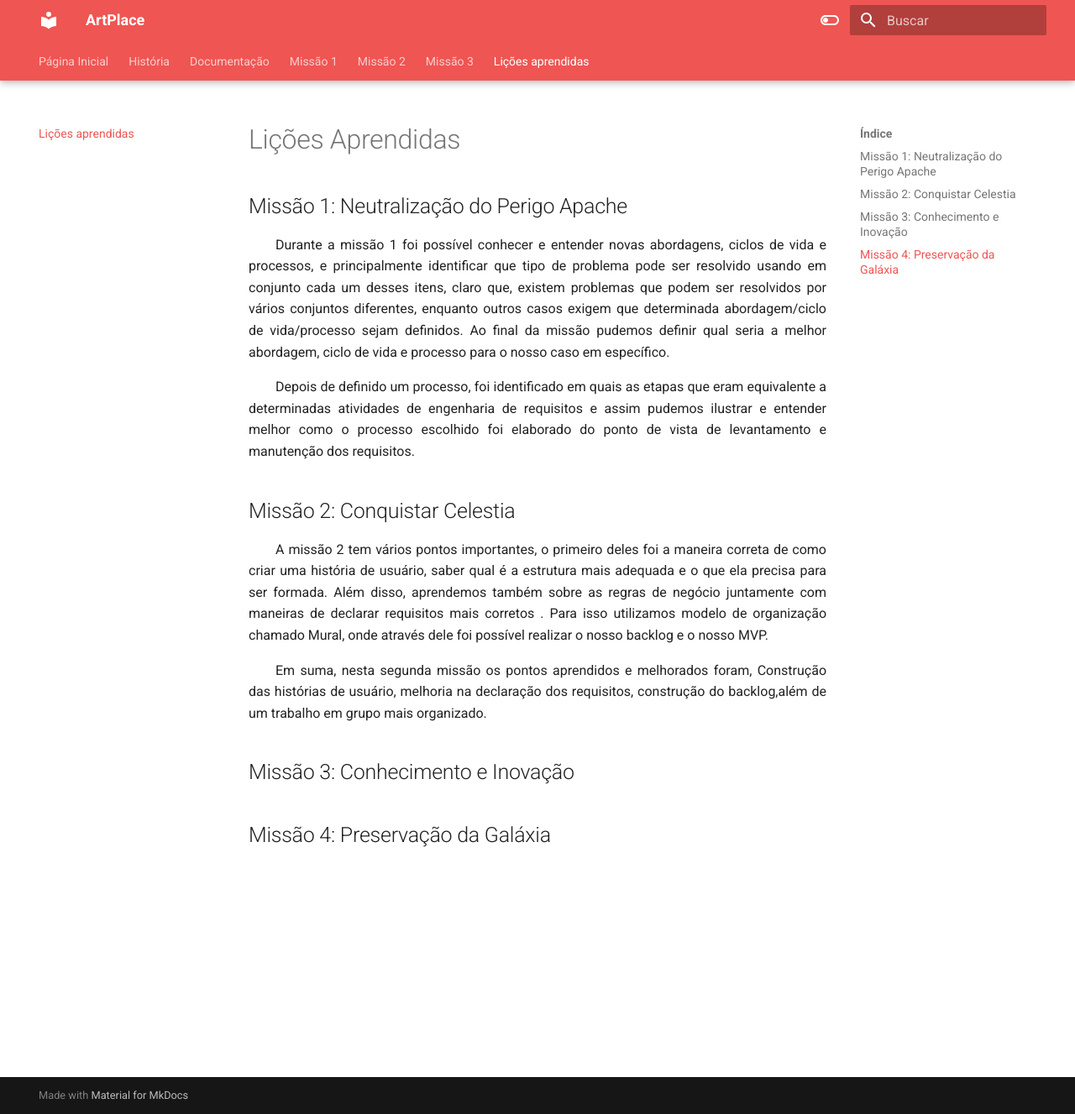
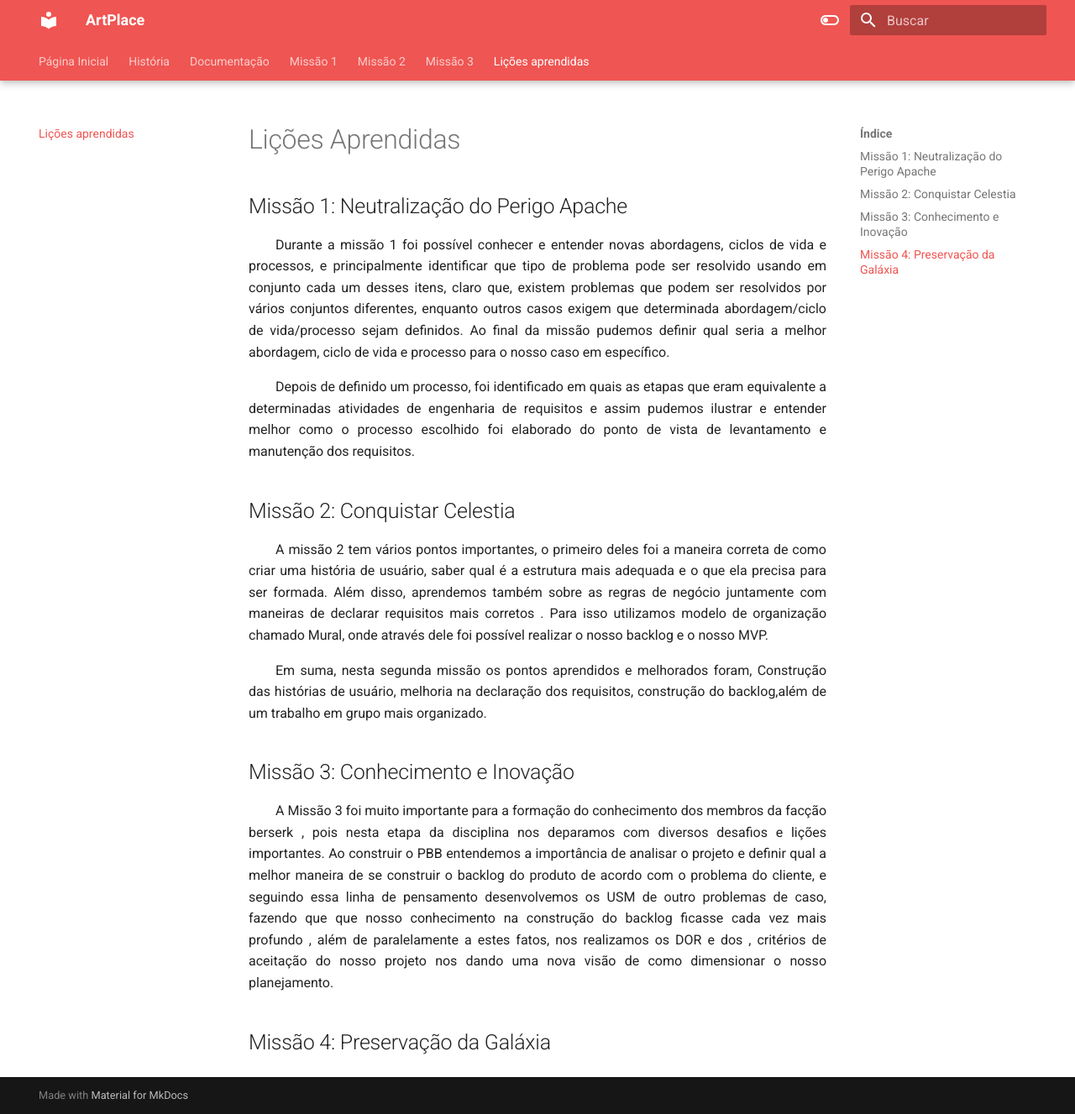
Before and after one commit to mdsreq-fga-unb/2023.2-ArtPlace, an MkDocs documentation site: the page built from docs/licoes.md, in a window 1280 px wide and 1327 px high. Shown: the whole window at 84% size. Built offline with MkDocs 1.6.1 and Material for MkDocs 9.7.7, drawn with Linux system fonts in a browser that asks for light colours.

Commit message:
uploading usm

```diff
--- a/docs/licoes.md
+++ b/docs/licoes.md
@@ -15,4 +15,7 @@
 
 ## Missão 3: Conhecimento e Inovação
 
+<p align="justify">&emsp;&emsp;A Missão 3 foi muito importante para a formação do conhecimento dos membros da facção berserk , pois nesta etapa da disciplina nos deparamos com diversos desafios e lições importantes. Ao construir o PBB entendemos a importância de analisar o projeto e definir qual a melhor maneira de se construir o backlog do produto de acordo com o problema do cliente, e seguindo essa linha de pensamento desenvolvemos os USM de outro problemas de caso, fazendo que que nosso conhecimento na construção do backlog ficasse cada vez mais profundo , além de paralelamente a estes fatos, nos realizamos os DOR e dos , critérios de aceitação do nosso projeto nos dando uma nova visão de como dimensionar o nosso planejamento.</p>
+
+
 ## Missão 4: Preservação da Galáxia
```
Also changed, not shown: docs/missao3/USM.md (+6 -0 lines).
